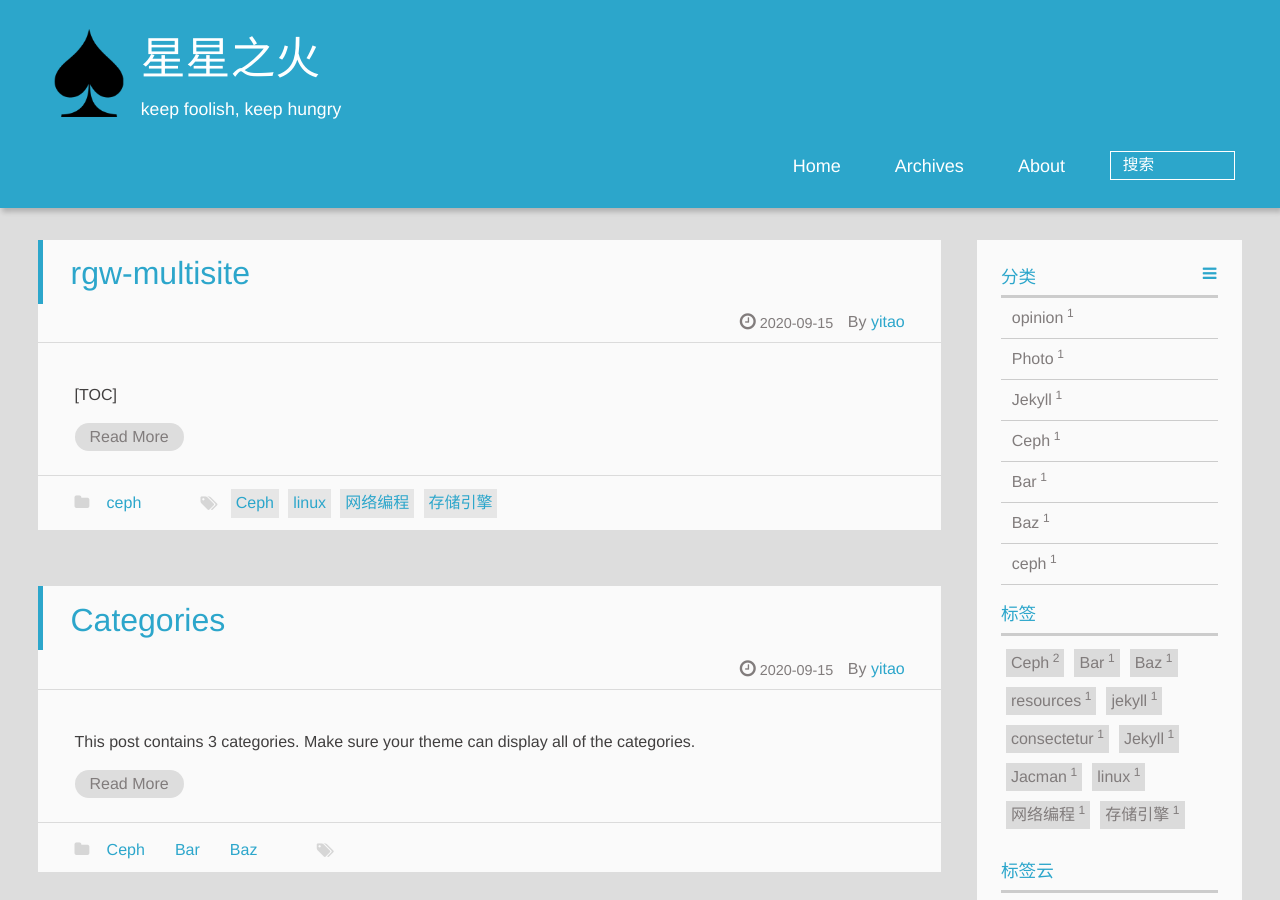
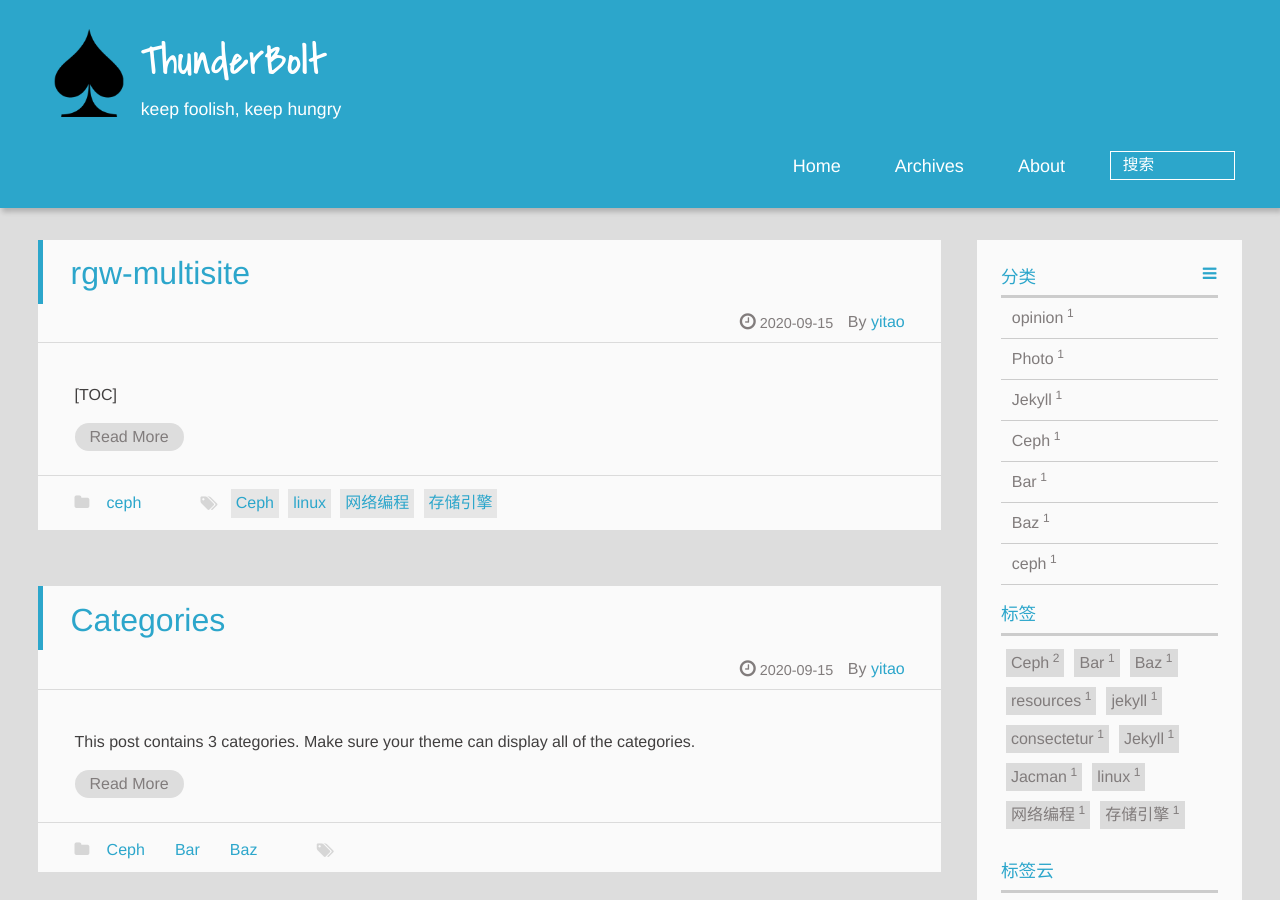
Before and after one commit to mu-qer/mu-qer.github.io, a Jekyll site: the page built from index.html, in a window 1280 px wide and 900 px high. Built offline with Jekyll 4.4.1, drawn with Linux system fonts in a browser that asks for light colours; emoji names are drawn with the system emoji font; formulas are drawn with MathJax 3; the list of posts is cut into pages by our own code.

Commit message:
修改博客名字

```diff
--- a/_config.yml
+++ b/_config.yml
@@ -28,7 +28,7 @@ defaults:
 paginate: 20
 
 #### Site
-title : 星星之火
+title : ThunderBolt
 tagline: keep foolish, keep hungry
 assets: /assets
 url:
```
Also changed, not shown: assets/img/author.jpg.
